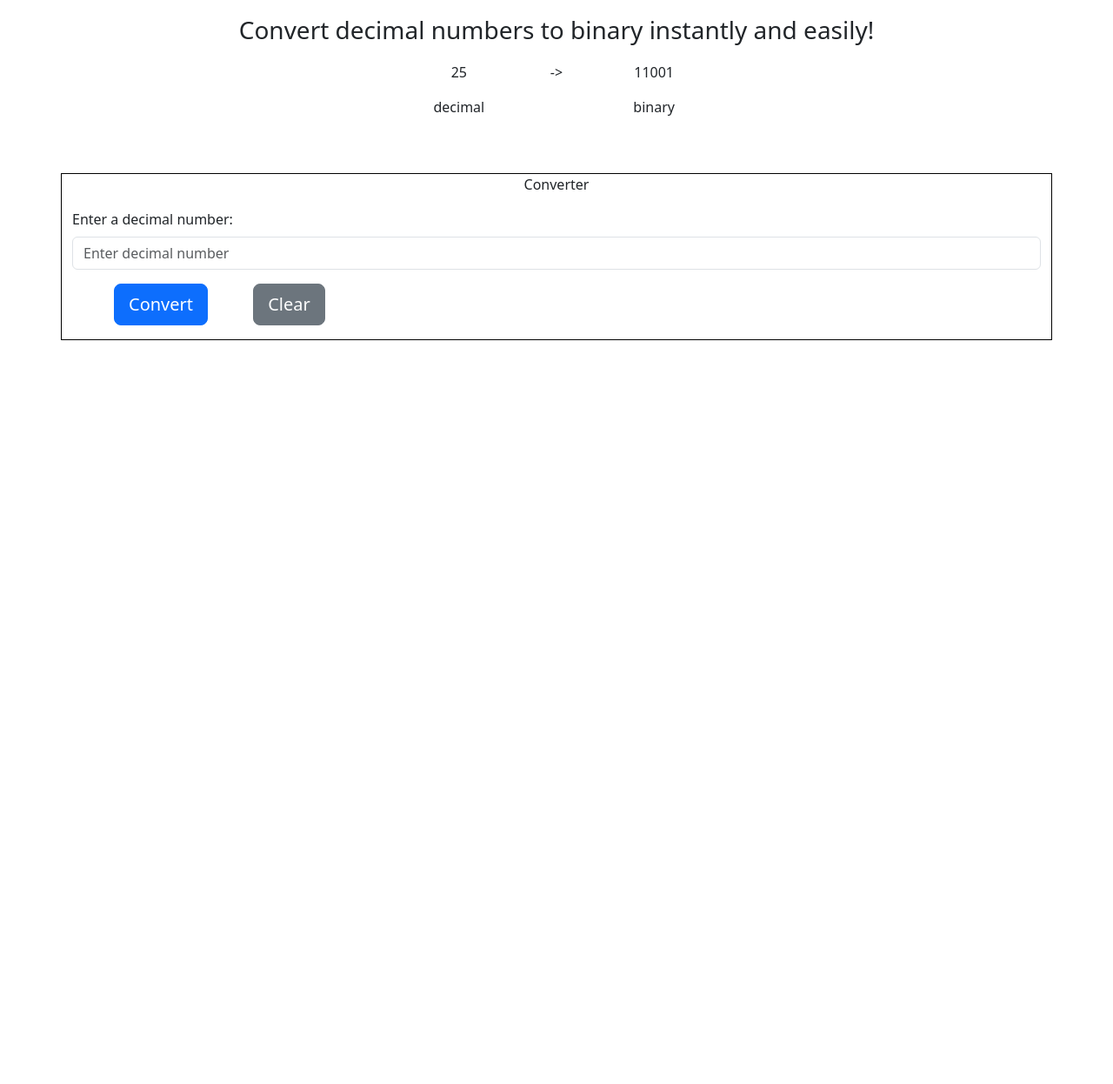
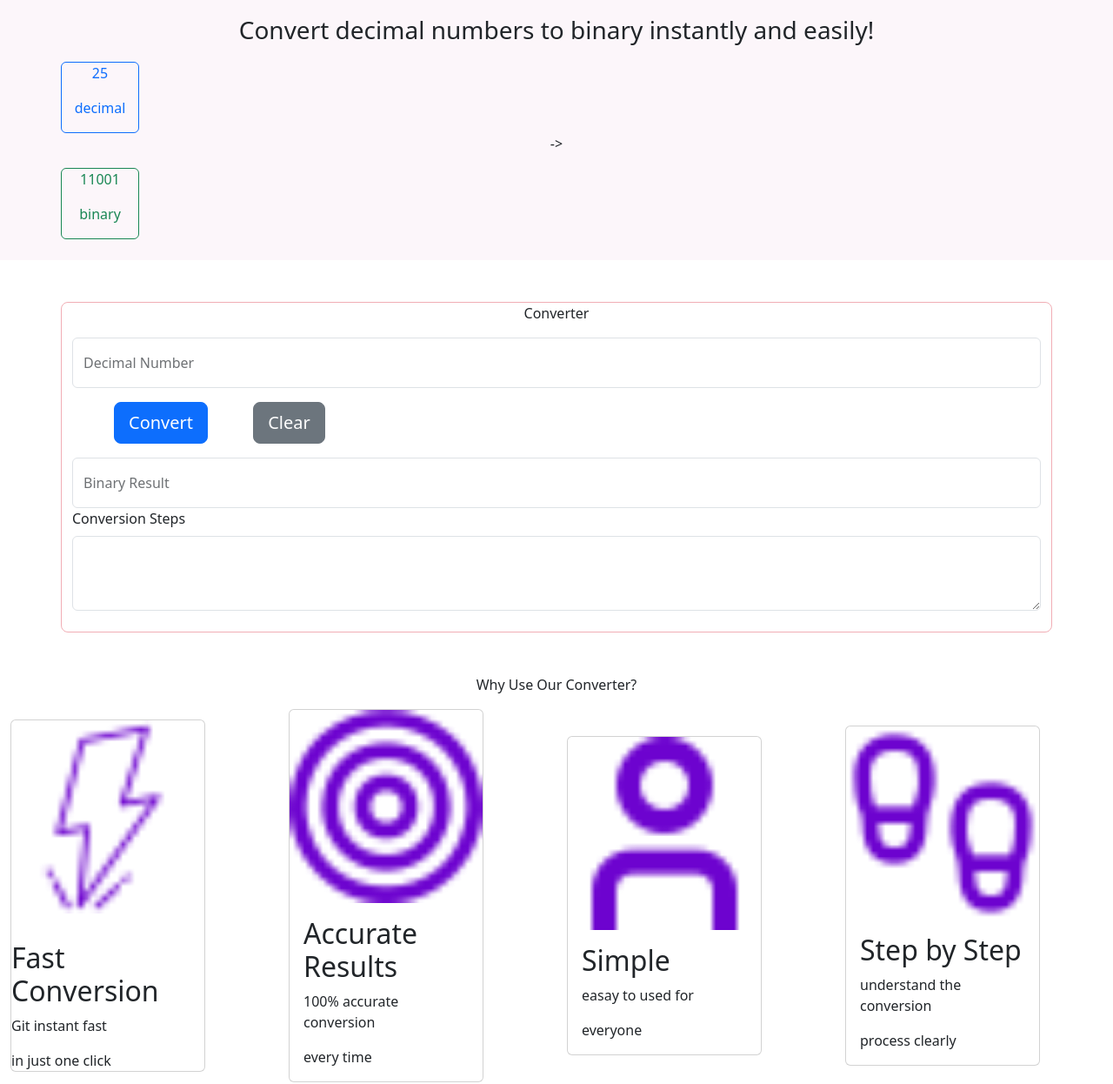
Before and after one commit to melolewis/NumberSystem-, a plain HTML site: page index.html in a window 1280 px wide. Shown: the part 107-1353 px from the top of the page at 87% size. Before the commit the page ends 800 px from the top, so only its background shows below. Drawn offline with Linux system fonts and the light colour scheme.

Commit message:
not full responsive

```diff
--- a/index.html
+++ b/index.html
@@ -36,36 +36,93 @@
             </div>
 
         </nav>
-        <div class="container">
+        <div class="container-fluid" style="background-color: rgb(252, 246, 250);">
             <p class="fw-bold text-center fs-2"> Converter from Decimal to Binary </p>
             <p class="text-center fs-3 fw-light">Convert decimal numbers to binary instantly and easily!</p>
-<div class="container text-center">
-  <div class="row justify-content-md-center">
-    <div class="col col-lg-2">
-      <p>25</p>
-      <p>decimal</p>
+<div class="container text-center d-none  d-md-block">
+  <div class="row justify-content-md-center d-none d-md-block" >
+    <div class="col col-lg-2 border  border-primary rounded-2 d-none d-md-block" style="width: 90px; ">
+      <p class="text-primary">25</p>
+      <p class="text-primary ">decimal</p>
     </div>
     <div class="col-md-auto">
       <p>-></p>
     </div>
-    <div class="col col-lg-2">
-        <p>11001</p>
-        <p>binary</p>
+    <div class="col col-lg-2 border border-success rounded-2 d-none d-md-block"style="width: 90px;">
+        <p class="text-success">11001</p>
+        <p class="text-success">binary</p>
     </div>
 
         </div>
+        <br>
     </div>
     </div>
-    <div class="container my-5 border border-black">
+    <div class=" container my-5 border border-danger-subtle rounded-3" >
         <p class="text-center">Converter</p>
-        <div class="md-3">
-            <label for="inputDecimal" class="form-label">Enter a decimal number:</label>
+        <div class="form-floating md-5">
             <input type="number" class="form-control" id="inputDecimal" placeholder="Enter decimal number">
+                <label for="inputDecimal" class="form-label">Decimal Number</label>
+            </div>
             <button class="btn btn-primary my-3 btn-lg ms-5">   Convert</button>
             <button class="btn btn-secondary my-3 btn-lg ms-5">   Clear</button>
+            <div class="form-floating md-5">
+            <input type="number" class="form-control " id="outputBinary " placeholder="results">
+                <label for="outputBinary" class="form-label">Binary Result</label>
+            </div>
+             <label for="exampleFormControlTextarea1" class="form-label">Conversion Steps</label>
+             <textarea class="form-control" id="exampleFormControlTextarea1" rows="3"></textarea>
+             <br>
+        </div>
+    </div>
+    <section id="about">
+        <div class="container-fluid my-5">
+            <p class="text-center">Why Use Our Converter?</p>
+            <div class="row justify-content-center align-items-center">
+                <div class="col-md-3 col-sm-6  col-lg-3">
+                    <div class="card" style="width: 14rem;">
+                        <img src="./image/energy.png" alt="" class="card-img-top">
+                        <div class="card-body"></div>
+                        <h2 class="card-title">Fast Conversion</h2>
+                        <p class="card-text">Git instant fast</p>
+                        <p class="card-text">in just one click</p>
+                    </div>
+                </div>
+                <div class="col-md-3 col-sm-6  col-lg-3">
+                    <div class="card"style="width:14rem">
+                        <img src="./image/bullseye.png" alt="" class="card-img-top">
+                        <div class="card-body">
+                            <h2 class="card-title">Accurate Results</h2>
+                            <p class="card-text">100% accurate conversion</p>
+                            <p class="card-text">every time</p>
+                        </div>
+                    </div>
+                </div>
+                <div class="col-md-3 col-sm-6  col-lg-3">
+                    <div class="card"style="width:14rem">
+                    <img src="./image/user (1).png" alt="" class="card-img-top">
+                   <div class="card-body">
+                    <h2 class="card-title ">Simple</h2>
+                    <p class="card-text">easay to used for</p>
+                    <p class="card-text">everyone</p>
+                   </div>
+                </div>
+                </div>
+                <div class="col-md-3 col-sm-6  col-lg-3">
+                    <div class="card"style="width: 14rem;">
+                        <img src="./image/shoe-prints.png" alt="" class="card-img-top">
+                        <div class="card-body">
+                            <h2 class="card-title">Step by Step</h2>
+                            <p class="card-text">understand the conversion</p>
+                            <p class="card-text">process clearly </p>
+                        </div>
+                    </div>
+                </div>
+
+            </div>
 
         </div>
-    </div>
+
+    </section>
 
 
 
```
Also changed, not shown: image/bullseye.png (added), image/energy.png (added), image/shoe-prints.png (added), image/user (1).png (added).
